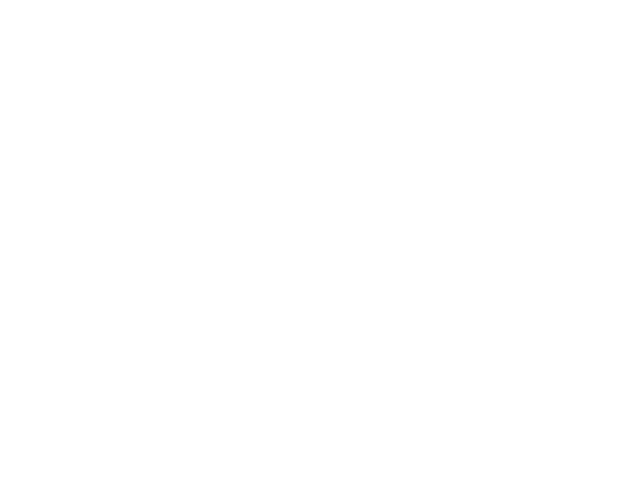
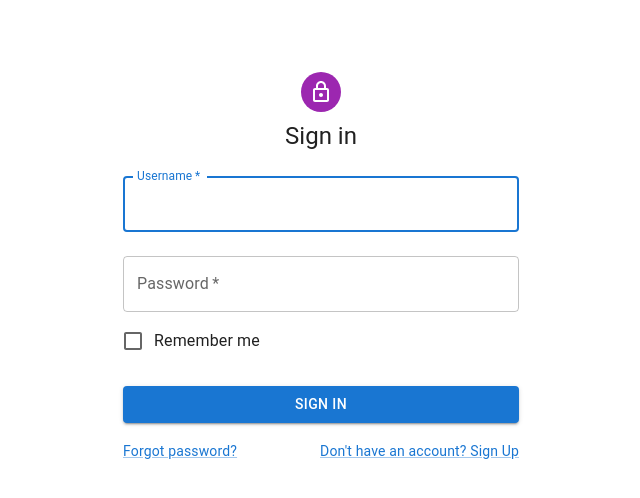
Before and after one commit to HetSolanki/Dhandha, a React (Vite) app: page /signin in a window 1280 px wide. Before the commit this address had no page. Shown: the top 498 px of the page, without its empty margins (319-959 px from the left). Built offline with nearby package versions, Linux system fonts and the light colour scheme.

Commit message:
Update App.jsx

```diff
--- a/src/App.jsx
+++ b/src/App.jsx
@@ -1,7 +1,7 @@
-import { BrowserRouter, Route, Routes } from "react-router-dom";
+import { BrowserRouter, Routes, Route } from "react-router-dom";
 import SignIn from "./Components/UI/SignIn";
 import SignUp from "./Components/UI/SignUp";
-import { Home } from "@mui/icons-material";
+import Home from "./Components/Section/Home";
 
 function App() {
   return (
@@ -9,10 +9,8 @@
       <BrowserRouter>
         <Routes>
           <Route path="/" element={<Home />} />
-            <Route index element={<Home />} />
-            <Route path="/sign_in" element={<SignIn />} />
-            <Route path="/sign_up" element={<SignUp />} />
-            {/* <Route path="*" element={<NoPage />} /> */}
+          <Route path="/signin" element={<SignIn />} />
+          <Route path="/signup" element={<SignUp />} />
         </Routes>
       </BrowserRouter>
     </>
```
